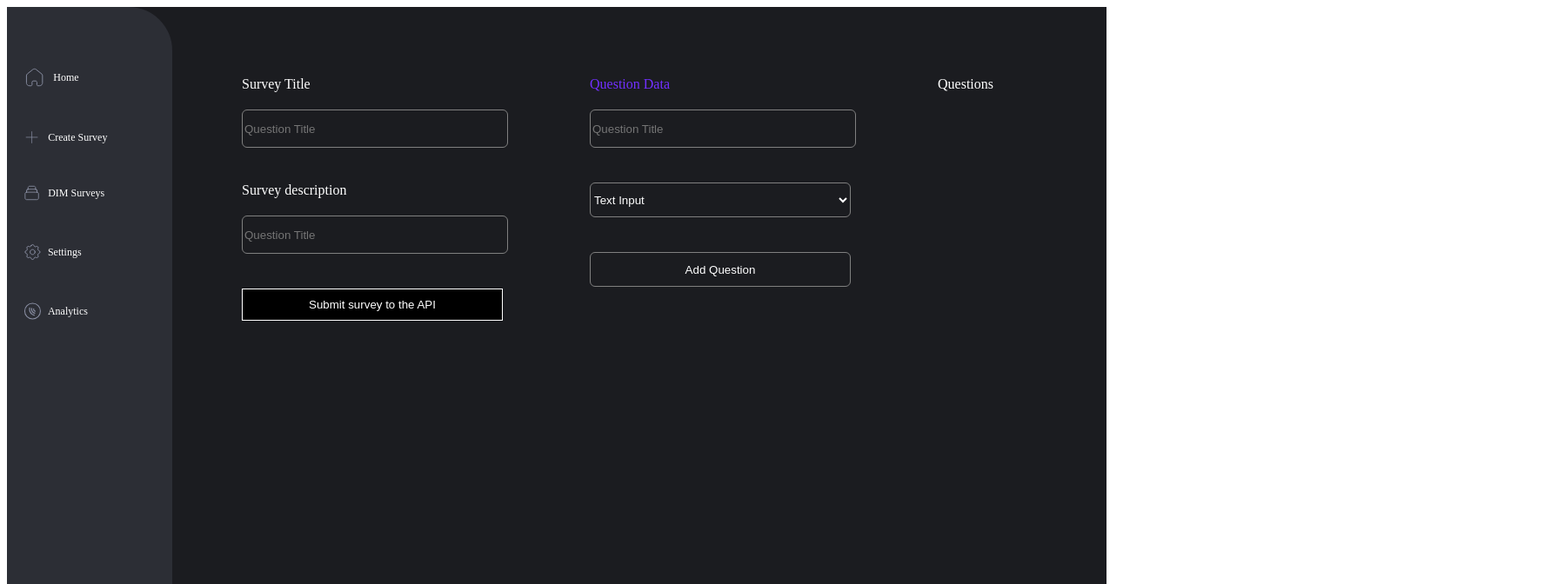
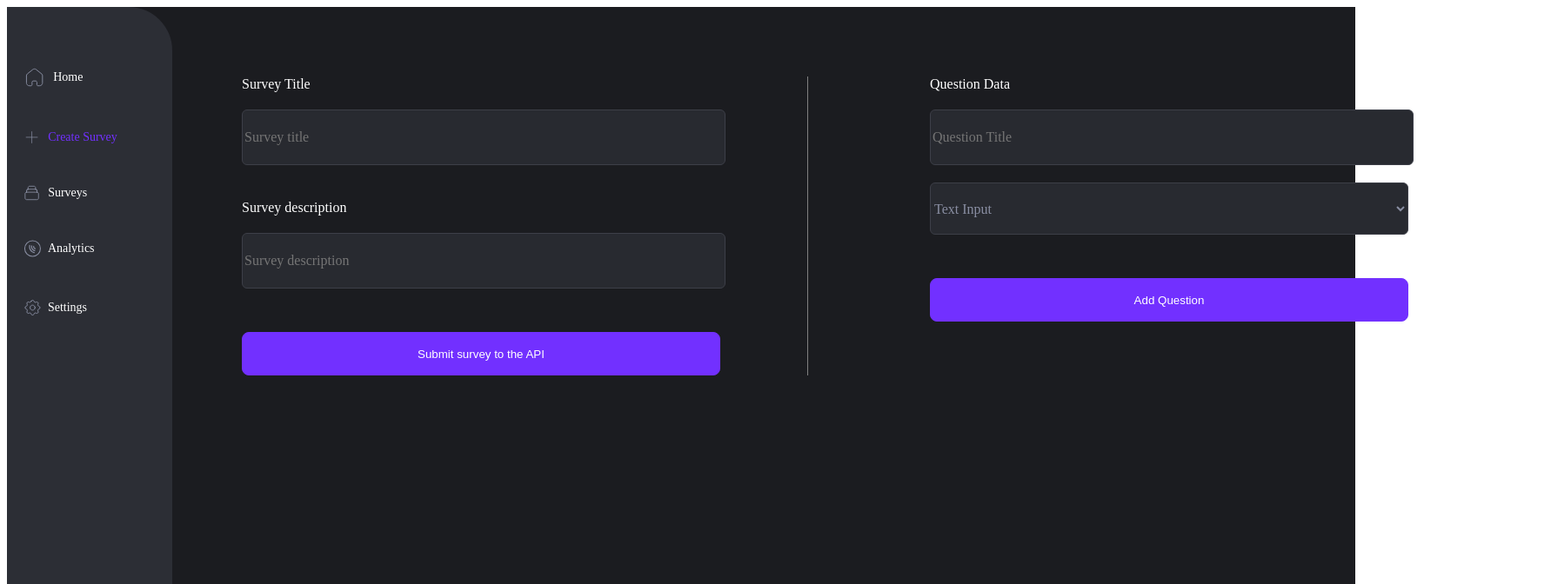
Before and after one commit to After-Dark-Communications/Q1-2022-Frontend, a Next.js app in the folder dashboard/: page /createSurvey in a window 1280 px wide. Shown: the top 672 px of the page at 87% size, 1783 px wide, since content can reach past the window. Built offline with nearby package versions, Linux system fonts and the light colour scheme.

Commit message:
Update table and inputs (#8)

```diff
--- a/dashboard/components/common/ListItem.tsx
+++ b/dashboard/components/common/ListItem.tsx
@@ -6,7 +6,7 @@ export const navBarItem = {
   justifyContent: "space-between",
   width: "200px",
   transition: "color 0.5s",
-  fontSize: "12px",
+  fontSize: "14px",
   "&:hover": {
     color: `${theme.colors.voilet100}`,
   },
@@ -19,5 +19,9 @@ export const ListItem = styled("li", {
     navBarItem: {
       true: navBarItem,
     },
+    active: {
+      true: { color: `${theme.colors.voilet100}` },
+    },
   },
+  length: 0,
 });
--- a/dashboard/components/common/Table.tsx
+++ b/dashboard/components/common/Table.tsx
@@ -17,7 +17,8 @@ export const Table = styled("table", {
   },
   td: {
     textAlign: "center",
-    padding: "15px 10px",
+    padding: "10px",
+    fontSize: "14px",
   },
   length: 0,
 });
--- a/dashboard/components/containers/Nav.tsx
+++ b/dashboard/components/containers/Nav.tsx
@@ -11,8 +11,11 @@ import { Table } from "../../public/SVG/Table";
 import { Add } from "../../public/SVG/Add";
 import { Settings } from "../../public/SVG/Settings";
 import { Analytics } from "../../public/SVG/Analytics";
+import { useRouter } from "next/router";
 
 export const NavBar = () => {
+  const { pathname } = useRouter();
+  console.log(pathname);
   return (
     <Box
       column
@@ -30,62 +33,26 @@ export const NavBar = () => {
         <Link href="/" passHref>
           <Box row css={{ backgroundColor: "transparent", gap: "10px" }}>
             <Home />
-            <ListItem navBarItem>Home</ListItem>
+            <ListItem navBarItem active={pathname == "/"}>
+              Home
+            </ListItem>
           </Box>
         </Link>
-
-        {/* <a
-          href="https://survey-9.group6.appsemble.app/en/survey"
-          target="_blank"
-          rel="noreferrer"
-        >
-          <Box row css={{ backgroundColor: "transparent", gap: "10px" }}>
-            <Activity />
-            <ListItem navBarItem>Submit Survey</ListItem>
-          </Box>
-        </a> */}
-
-        {/* <Link href="/surveysAppSemble" passHref>
-          <Box row css={{ backgroundColor: "transparent", gap: "10px" }}>
-            <Activity />
-            <ListItem navBarItem>Appsemble Surveys</ListItem>
-          </Box>
-        </Link> */}
 
         <Link href="/createSurvey" passHref>
           <Box row css={{ backgroundColor: "transparent", gap: "10px" }}>
             <Add />
-            <ListItem navBarItem>Create Survey</ListItem>
+            <ListItem navBarItem active={pathname == "/createSurvey"}>
+              Create Survey
+            </ListItem>
           </Box>
         </Link>
-
-        {/* <Link href="/displaySurvey" passHref>
-          <Box row css={{ backgroundColor: "transparent", gap: "10px" }}>
-            <Activity />
-            <ListItem navBarItem>Display Survey</ListItem>
-          </Box>
-        </Link> */}
 
         <Link href="/surveys" passHref>
           <Box row css={{ backgroundColor: "transparent", gap: "10px" }}>
             <Table />
-            <ListItem navBarItem>DIM Surveys</ListItem>
-          </Box>
-        </Link>
-
-        <Link href="/surveys" passHref>
-          <Box
-            row
-            css={{
-              backgroundColor: "transparent",
-              gap: "10px",
-              marginLeft: "-2px",
-            }}
-          >
-            <Settings width={"32"} />
-            <ListItem navBarItem css={{ marginLeft: "-4px" }}>
-              {" "}
-              Settings
+            <ListItem navBarItem active={pathname == "/surveys"}>
+              Surveys
             </ListItem>
           </Box>
         </Link>
@@ -106,6 +73,22 @@ export const NavBar = () => {
             </ListItem>
           </Box>
         </Link>
+        <Link href="/surveys" passHref>
+          <Box
+            row
+            css={{
+              backgroundColor: "transparent",
+              gap: "10px",
+              marginLeft: "-2px",
+            }}
+          >
+            <Settings width={"32"} />
+            <ListItem navBarItem css={{ marginLeft: "-4px" }}>
+              {" "}
+              Settings
+            </ListItem>
+          </Box>
+        </Link>
       </List>
     </Box>
   );
--- a/dashboard/pages/createSurvey.tsx
+++ b/dashboard/pages/createSurvey.tsx
@@ -8,6 +8,7 @@ import { useForm } from "react-hook-form";
 import { useEffect, useState } from "react";
 import { Text } from "../components/common/Text";
 import { theme } from "../styles/theme";
+import { ToastContainer, toast } from "react-toastify";
 
 const CreateSurvey: NextPage = () => {
   const {
@@ -76,7 +77,16 @@ const CreateSurvey: NextPage = () => {
       data: survey,
     }).then((data) => {
       console.log(data.data);
-      alert("Survey created succesfully");
+      toast("Created successfully!", {
+        position: "bottom-right",
+        autoClose: 5000,
+        theme: "dark",
+        hideProgressBar: false,
+        closeOnClick: true,
+        pauseOnHover: true,
+        draggable: true,
+        progress: undefined,
+      });
     });
   };
 
@@ -95,7 +105,7 @@ const CreateSurvey: NextPage = () => {
             row
             css={{
               padding: "5em",
-              width: "900px",
+              width: "1200px",
               gap: "100px",
             }}
           >
@@ -106,50 +116,59 @@ const CreateSurvey: NextPage = () => {
               style={{
                 display: "flex",
                 flexDirection: "column",
-                width: "300px",
+                minWidth: "550px",
                 gap: "20px",
+                borderRight: "1px solid gray ",
+                paddingRight: "100px",
               }}
             >
               <label>Survey Title</label>
               <input
                 style={{
-                  minWidth: "300px",
-                  height: "40px",
+                  backgroundColor: `${theme.colors.gray400}`,
+                  minWidth: "400px",
+                  font: "inherit",
+                  color: `${theme.colors.gray800}`,
+                  fontSize: "16px",
+                  height: "60px",
+                  width: "100%",
+                  border: `1px solid ${theme.colors.gray600}`,
                   borderRadius: "6px",
-                  border: "1px solid gray",
-                  color: "white",
-                  backgroundColor: "transparent",
                   marginBottom: "20px",
                 }}
                 {...register("surveyTitle", {
                   required: "Question needs a title",
                 })}
-                placeholder="Question Title"
+                placeholder="Survey title"
               />
               <label>Survey description</label>
               <input
                 style={{
-                  minWidth: "300px",
-                  height: "40px",
+                  backgroundColor: `${theme.colors.gray400}`,
+                  font: "inherit",
+                  color: `${theme.colors.gray800}`,
+                  fontSize: "16px",
+                  height: "60px",
+                  width: "100%",
+                  border: `1px solid ${theme.colors.gray600}`,
                   borderRadius: "6px",
-                  border: "1px solid gray",
-                  color: "white",
-                  backgroundColor: "transparent",
+                  minWidth: "400px",
                 }}
                 {...register("surveyDescription", {
                   required: "Question needs a title",
                 })}
-                placeholder="Question Title"
+                placeholder="Survey description"
               />
               <button
                 style={{
-                  width: "300px",
-                  marginTop: "20px",
-                  backgroundColor: "black",
+                  marginTop: "30px",
+                  width: "100%",
+                  height: "50px",
+                  background: `${theme.colors.voilet100}`,
+                  border: `1px solid ${theme.colors.voilet100}`,
                   color: "white",
-                  padding: "10px",
-                  border: "1px solid white",
                   cursor: "pointer",
+                  borderRadius: "8px",
                 }}
                 onClick={(e) => {
                   e.preventDefault();
@@ -167,24 +186,26 @@ const CreateSurvey: NextPage = () => {
                 console.log(surveyQuestions);
               })}
               style={{
+                marginLeft: "40px",
                 display: "flex",
                 flexDirection: "column",
-                width: "300px",
+                minWidth: "550px",
                 gap: "20px",
               }}
             >
-              <label style={{ color: theme.colors.voilet100 }}>
+              <label style={{ color: theme.colors.gray900 }}>
                 Question Data
               </label>
               <input
                 style={{
-                  minWidth: "300px",
-
-                  height: "40px",
+                  backgroundColor: `${theme.colors.gray400}`,
+                  font: "inherit",
+                  color: `${theme.colors.gray800}`,
+                  fontSize: "16px",
+                  height: "60px",
+                  width: "100%",
+                  border: `1px solid ${theme.colors.gray600}`,
                   borderRadius: "6px",
-                  border: "1px solid gray",
-                  color: "white",
-                  backgroundColor: "transparent",
                 }}
                 {...register("questionTitle", {
                   required: "Question needs a title",
@@ -195,13 +216,14 @@ const CreateSurvey: NextPage = () => {
               <select
                 {...register("category")}
                 style={{
-                  minWidth: "100px",
-                  marginTop: "20px",
-                  height: "40px",
+                  backgroundColor: `${theme.colors.gray400}`,
+                  font: "inherit",
+                  color: `${theme.colors.gray800}`,
+                  fontSize: "16px",
+                  height: "60px",
+                  width: "100%",
+                  border: `1px solid ${theme.colors.gray600}`,
                   borderRadius: "6px",
-                  border: "1px solid gray",
-                  color: "white",
-                  backgroundColor: "transparent",
                 }}
               >
                 <option value="text">Text Input </option>
@@ -211,14 +233,14 @@ const CreateSurvey: NextPage = () => {
               {/* <p>{data}</p> */}
               <input
                 style={{
-                  minWidth: "100px",
-                  marginTop: "20px",
-                  height: "40px",
-                  borderRadius: "6px",
-                  border: "1px solid gray",
+                  marginTop: "30px",
+                  width: "100%",
+                  height: "50px",
+                  background: `${theme.colors.voilet100}`,
+                  border: `1px solid ${theme.colors.voilet100}`,
                   color: "white",
-                  backgroundColor: "transparent",
                   cursor: "pointer",
+                  borderRadius: "8px",
                 }}
                 type="submit"
                 value="Add Question"
@@ -302,6 +324,7 @@ const CreateSurvey: NextPage = () => {
           >
             Submit survey to LocalStorage
           </button> */}
+            <ToastContainer />
           </Box>
         </Box>
       </Box>
```
Also changed, not shown: dashboard/components/common/Collapsable.tsx (+5 -4 lines), dashboard/pages/surveys/[id].tsx (+17 -13 lines).
